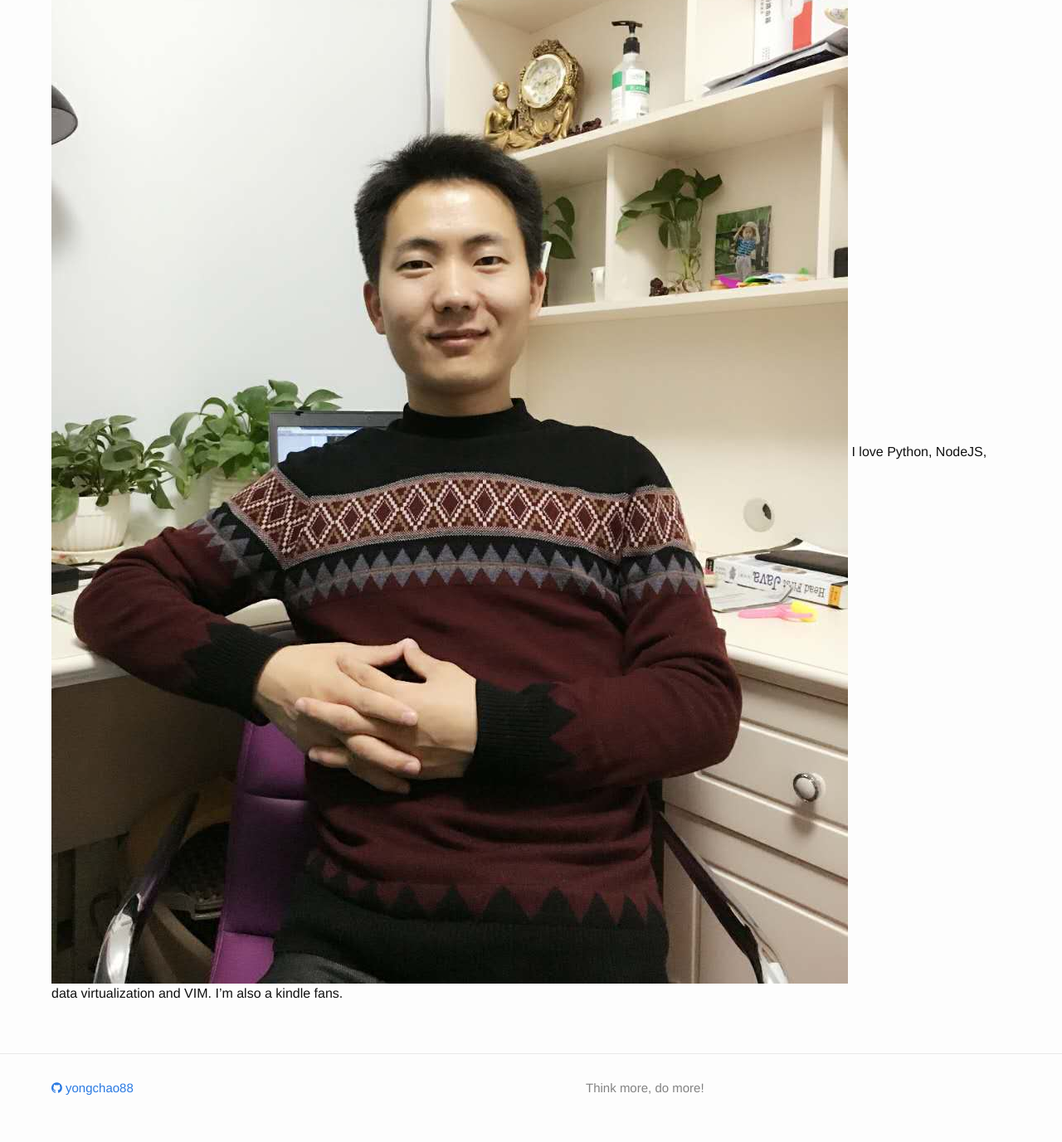
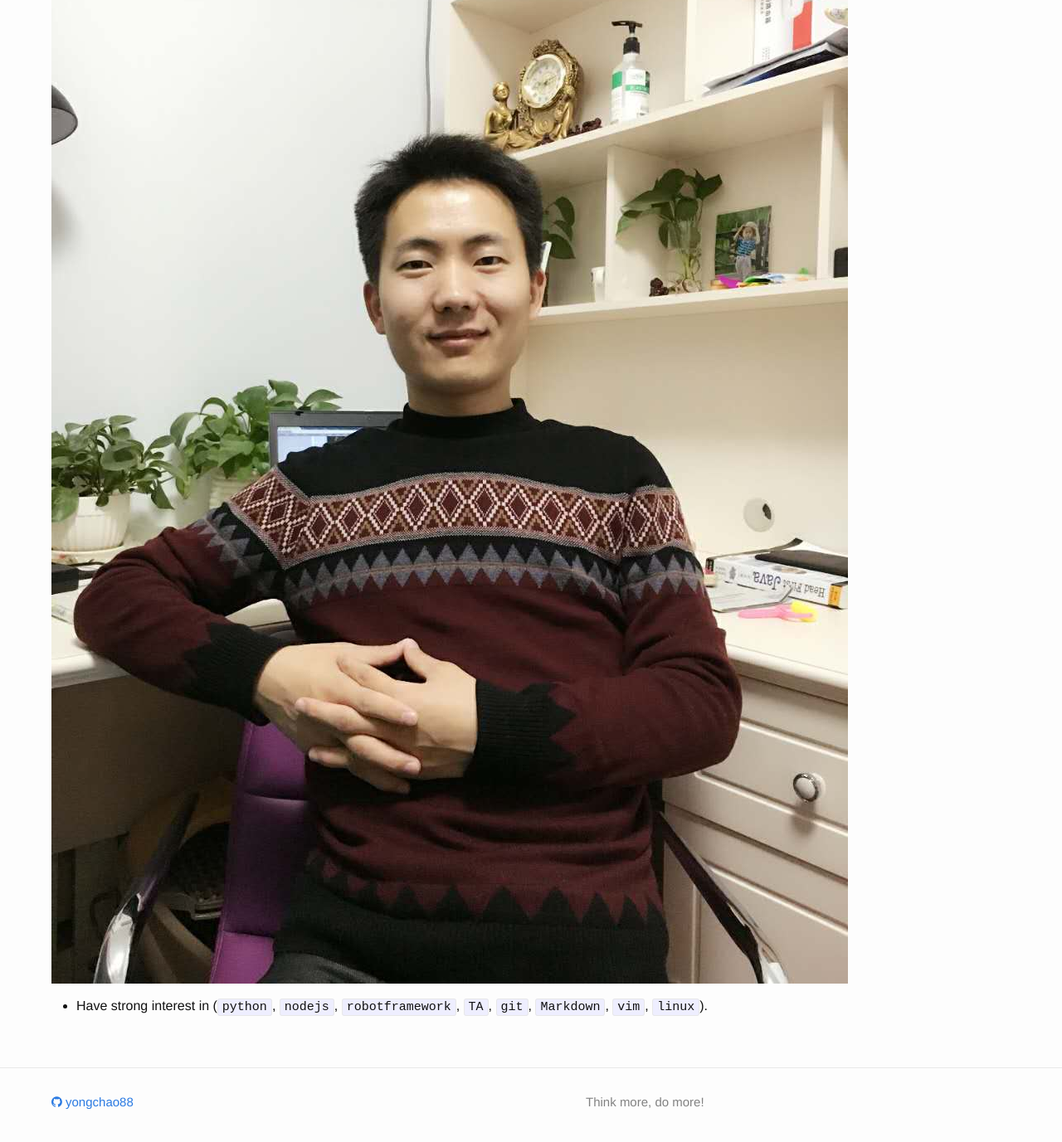
Before and after one commit to yongchao88/yongchao88.github.io, a Jekyll site: the page built from about.md, in a window 1280 px wide and 1400 px high, scrolled down 258 px. Shown: the top 1377 px of the window at 83% size. Built offline with Jekyll 4.4.1, drawn with Linux system fonts in a browser that asks for light colours; nearby versions of some CDN libraries; Markdown is read by kramdown in place of the engine named in the settings; comment, search, counter and statistics services are not loaded.

Commit message:
improve my about infomation

```diff
--- a/about.md
+++ b/about.md
@@ -5,4 +5,4 @@ permalink: /about/
 ---
 
 ![my photo]({{ site.url }}/assets/me.jpg)
-I love Python, NodeJS, data virtualization and VIM. I'm also a kindle fans.
+* Have strong interest in (`python`, `nodejs`, `robotframework`, `TA`, `git`, `Markdown`, `vim`, `linux`).
```
